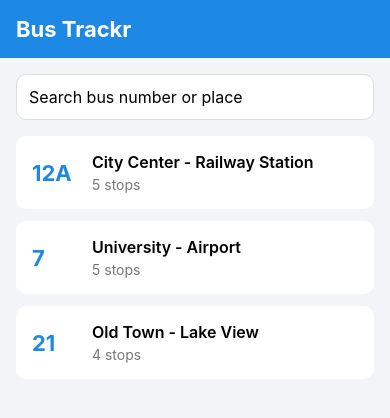
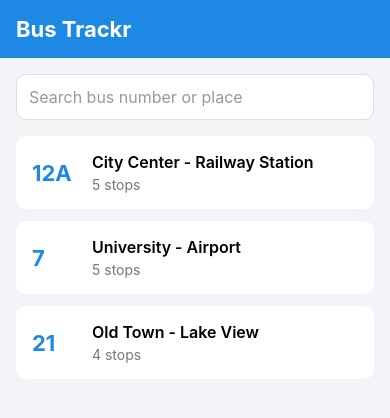
Before and after one commit to khuswant18/Bus_trackr, a React Native app: screen / in a window 390 px wide. Shown: the top 418 px of the page. Built offline with nearby package versions, Linux system fonts and the light colour scheme.

Commit message:
make search placeholder grey

```diff
--- a/src/RouteList.js
+++ b/src/RouteList.js
@@ -15,6 +15,7 @@ export default function RouteList({ onSelect }) {
       <TextInput
         style={styles.input}
         placeholder="Search bus number or place"
+        placeholderTextColor="#999"
         value={search}
         onChangeText={setSearch}
       />
```
